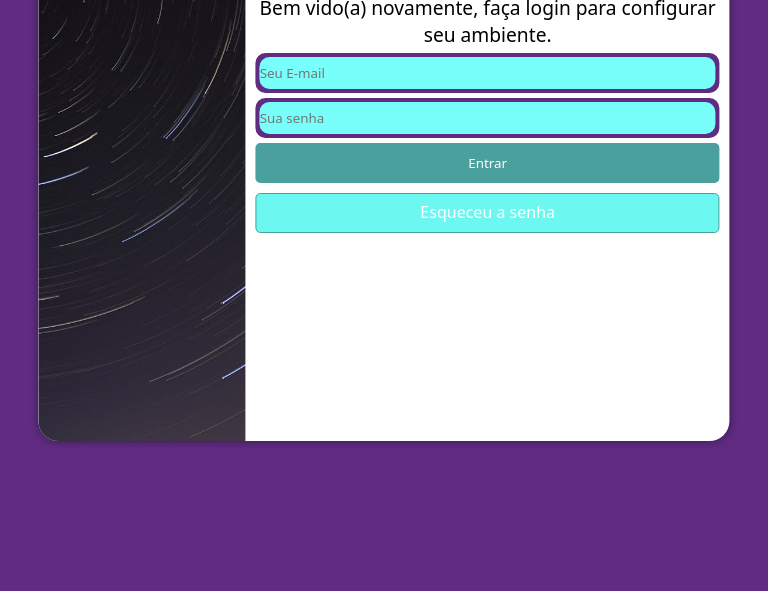
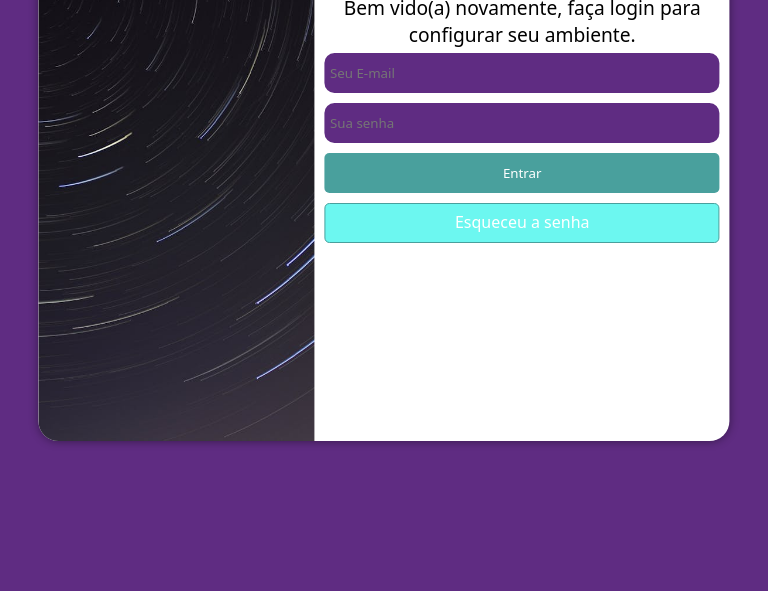
Before and after one commit to Fernandocampos07/projeto-login, a plain HTML site: page index.html in a window 768 px wide. Shown: the part 209-800 px from the top of the page. Drawn offline with Linux system fonts and the light colour scheme.

Commit message:
finalizei o projeto login

```diff
--- a/index.html
+++ b/index.html
@@ -16,7 +16,7 @@
             <div id="form">
                 <h2>Login</h2>
                 <p>Bem vido(a) novamente, faça login para configurar seu ambiente. </p>
-                <form action="login.php" method="post" autocomplete="on">
+                <form action="#" method="post" autocomplete="on">
                     <div class="field">
                         <label for="iemail">E-mail</label>
                         <input type="email" name="email" id="iemail" maxlength="30" placeholder="Seu E-mail" autocomplete="email" required>
@@ -26,7 +26,7 @@
                         <input type="password" name="passwod" id="ipass" minlength="8" maxlength="15" placeholder="Sua senha" autocomplete="current-password" required>
                     </div>
                     <input type="submit" value="Entrar">
-                    <a href="forget.html" id="buttom">Esqueceu a senha</a>
+                    <a href="#" id="buttom">Esqueceu a senha</a>
                 </form>
             </div>
         </section>
--- a/styles/media-query.css
+++ b/styles/media-query.css
@@ -7,12 +7,12 @@
     }
     section#login > div#image{
         float: left;
-        width: 30%;
+        width: 40%;
         height: 100%;
     }
     div#form{
         float: right;
-        width: 70%;
+        width: 60%;
     }
     section#login > div#form > h2{
         text-align: center;
--- a/styles/style.css
+++ b/styles/style.css
@@ -59,24 +59,18 @@ section#login > div#form > p{
     display: none;
   }
   form input{
+    background-color: #5f2c82;
     width: 100%;
-    height: 100%;
+    height: 40px;
+    margin: 5px 0px;
+    padding: 5px;
+    border: none;
     border-radius: 10px;
-    border: none;
-    background-color: #78fffb;
-
   }
   form input:focus-within{
      background-color: white;
   }
- form .field{
-    background-color: #5f2c82;
-    padding:4px;
-    height: 40px;
-    border-radius: 10px;
-    margin: 5px 0px;
-    border: none;
- }
+
 form > input[type=submit]{
     display: block;
     width: 100%;
@@ -105,5 +99,5 @@ form > a#buttom{
     margin-top: 10px;
 }
 form > a#buttom:hover{
-    background-color:  #49a09d7c;
+    background-color:#3a1b4e;
 }
```
Lines whose indentation alone changed are shown as unchanged.
